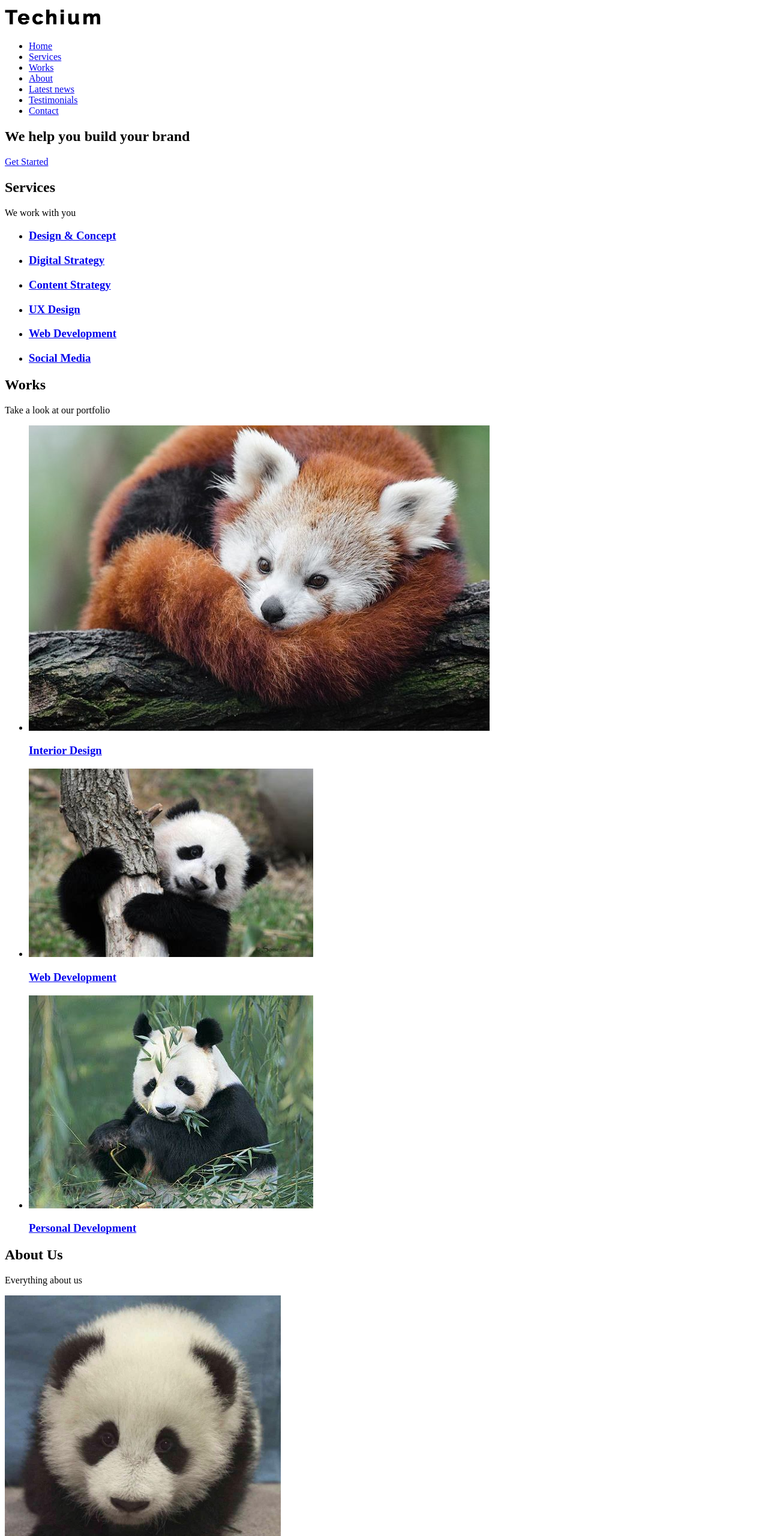
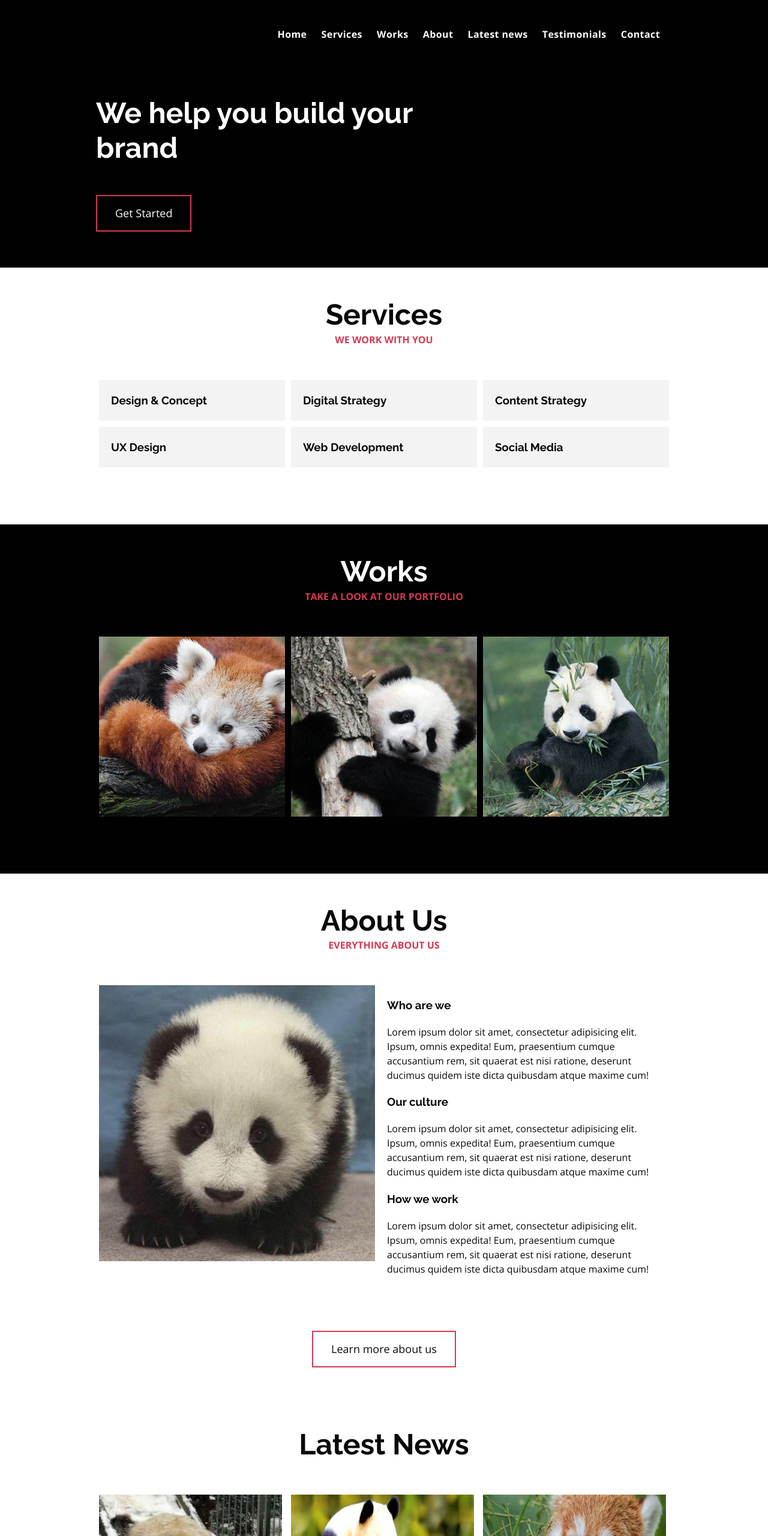
Before and after one commit to AymericLPR/holbertonschool-web_front_end, a plain HTML site: page flexbox/2-index.html in a window 1280 px wide. Shown: the top 2560 px of the page at 60% size. Drawn offline with nearby package versions, Linux system fonts and the light colour scheme; files whose address does not match are found by name.

Commit message:
fix all html files

```diff
--- a/flexbox/2-index.html
+++ b/flexbox/2-index.html
@@ -7,10 +7,10 @@
     <meta name="description" content="Description of the page less than 150 characters">
     <link rel="icon" type="image/png" href="images/favicon.jpg">
     <link href="https://fonts.googleapis.com/css?family=Open+Sans:400,700|Raleway:700&display=swap" rel="stylesheet">
-    <link rel='stylesheet' href='styles.css'>
+    <link rel='stylesheet' href='1-styles.css'>
   </head>
   <body>
-    <!– Header –>
+    <!-- Header --->
     <header class="header" data-section-theme="dark">
       <div class="container">
         <div class="header-logo">
@@ -45,9 +45,9 @@
         </nav>
       </div>
     </header>
-    <!– Main –>
+    <!-- Main -->
     <main>
-      <!– Hero section –>
+      <!-- Hero section -->
       <section class="section-hero" data-section-theme="dark">
         <div class="container">
           <div class="section-body">
@@ -58,8 +58,8 @@
           </div>
         </div>
       </section>
-      <!– Services section –>
-      <section id="services" class="section">
+      <!-- Services section -->
+      <section id="services" class="section section-services">
         <div class="container">
           <header class="section-header">
             <h2 class="section-title">Services</h2>
@@ -103,8 +103,8 @@
           </div>
         </div>
       </section>
-      <!– Works section –>
-      <section id="works" class="section" data-section-theme="dark">
+      <!-- Works section -->
+      <section id="works" class="section section-works" data-section-theme="dark">
         <div class="container">
           <header class="section-header">
             <h2 class="section-title">Works</h2>
@@ -152,8 +152,8 @@
           </div>
         </div>
       </section>
-      <!– About Us section –>
-      <section id="about" class="section">
+      <!-- About Us section -->
+      <section id="about" class="section section-about-us">
         <div class="container">
           <header class="section-header">
             <h2 class="section-title">About Us</h2>
@@ -179,8 +179,8 @@
           </div>
         </div>
       </section>
-      <!– Latest news section –>
-      <section id="latest_news" class="section">
+      <!-- Latest news section -->
+      <section id="latest_news" class="section section-latest-news">
         <div class="container">
           <header class="section-header">
             <h2 class="section-title">Latest News</h2>
@@ -224,8 +224,8 @@
           </div>
         </div>
       </section>
-      <!– Testimonials section –>
-      <section id="testimonial" class="section">
+      <!-- Testimonials section -->
+      <section id="testimonial" class="section section-testimonial">
         <div class="container">
           <header class="section-header">
             <h2 class="section-title">Testimonials</h2>
@@ -267,8 +267,8 @@
           </div>
         </div>
       </section>
-      <!– Contact section –>
-      <section id="contact" class="section">
+      <!-- Contact section -->
+      <section id="contact" class="section section-contact">
         <div class="container">
           <header class="section-header">
             <h2 class="section-title">Contact</h2>
@@ -283,7 +283,7 @@
         </div>
       </section>
     </main>
-    <!– Footer –>
+    <!-- Footer -->
     <footer class="footer" data-section-theme="dark">
       <div  class="container">
         <div class="row">
--- a/flexbox/3-index.html
+++ b/flexbox/3-index.html
@@ -7,10 +7,10 @@
     <meta name="description" content="Description of the page less than 150 characters">
     <link rel="icon" type="image/png" href="images/favicon.jpg">
     <link href="https://fonts.googleapis.com/css?family=Open+Sans:400,700|Raleway:700&display=swap" rel="stylesheet">
-    <link rel='stylesheet' href='styles.css'>
+    <link rel='stylesheet' href='1-styles.css'>
   </head>
   <body>
-    <!– Header –>
+    <!-- Header --->
     <header class="header" data-section-theme="dark">
       <div class="container">
         <div class="header-logo">
@@ -45,9 +45,9 @@
         </nav>
       </div>
     </header>
-    <!– Main –>
+    <!-- Main -->
     <main>
-      <!– Hero section –>
+      <!-- Hero section -->
       <section class="section-hero" data-section-theme="dark">
         <div class="container">
           <div class="section-body">
@@ -58,8 +58,8 @@
           </div>
         </div>
       </section>
-      <!– Services section –>
-      <section id="services" class="section">
+      <!-- Services section -->
+      <section id="services" class="section section-services">
         <div class="container">
           <header class="section-header">
             <h2 class="section-title">Services</h2>
@@ -103,8 +103,8 @@
           </div>
         </div>
       </section>
-      <!– Works section –>
-      <section id="works" class="section" data-section-theme="dark">
+      <!-- Works section -->
+      <section id="works" class="section section-works" data-section-theme="dark">
         <div class="container">
           <header class="section-header">
             <h2 class="section-title">Works</h2>
@@ -152,8 +152,8 @@
           </div>
         </div>
       </section>
-      <!– About Us section –>
-      <section id="about" class="section">
+      <!-- About Us section -->
+      <section id="about" class="section section-about-us">
         <div class="container">
           <header class="section-header">
             <h2 class="section-title">About Us</h2>
@@ -179,8 +179,8 @@
           </div>
         </div>
       </section>
-      <!– Latest news section –>
-      <section id="latest_news" class="section">
+      <!-- Latest news section -->
+      <section id="latest_news" class="section section-latest-news">
         <div class="container">
           <header class="section-header">
             <h2 class="section-title">Latest News</h2>
@@ -224,8 +224,8 @@
           </div>
         </div>
       </section>
-      <!– Testimonials section –>
-      <section id="testimonial" class="section">
+      <!-- Testimonials section -->
+      <section id="testimonial" class="section section-testimonial">
         <div class="container">
           <header class="section-header">
             <h2 class="section-title">Testimonials</h2>
@@ -267,8 +267,8 @@
           </div>
         </div>
       </section>
-      <!– Contact section –>
-      <section id="contact" class="section">
+      <!-- Contact section -->
+      <section id="contact" class="section section-contact">
         <div class="container">
           <header class="section-header">
             <h2 class="section-title">Contact</h2>
@@ -283,7 +283,7 @@
         </div>
       </section>
     </main>
-    <!– Footer –>
+    <!-- Footer -->
     <footer class="footer" data-section-theme="dark">
       <div  class="container">
         <div class="row">
```
Also changed, not shown: flexbox/4-index.html (+17 -17 lines), flexbox/5-index.html (+17 -17 lines), flexbox/6-index.html (+17 -17 lines), flexbox/7-index.html (+17 -17 lines), flexbox/8-index.html (+17 -17 lines), flexbox/9-index.html (+17 -17 lines).
